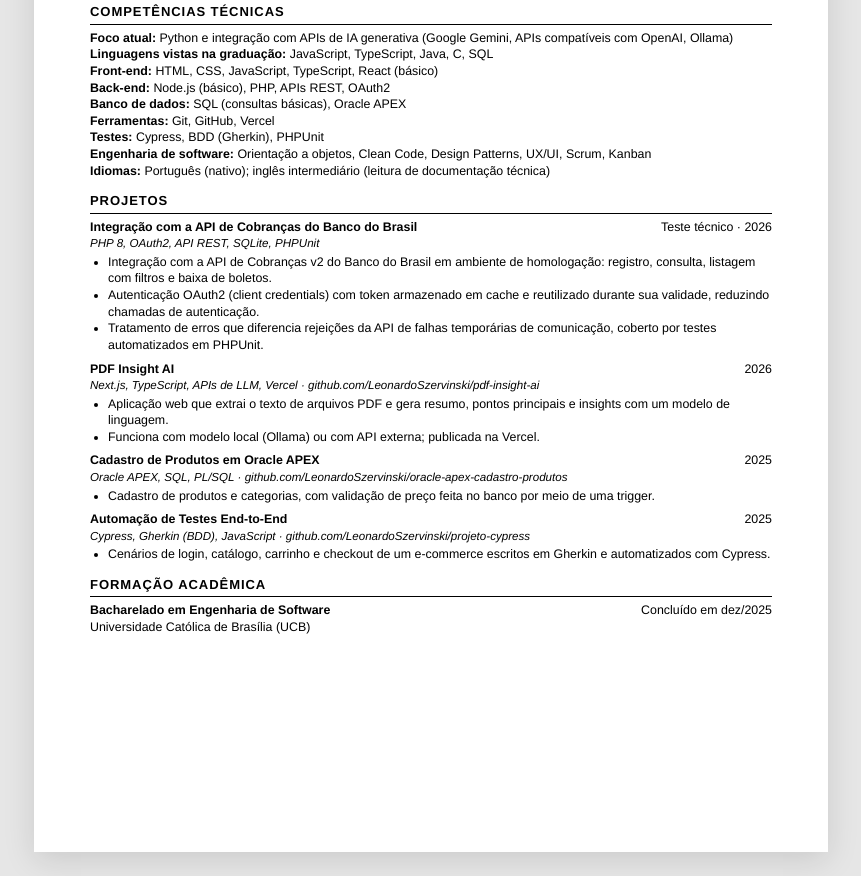
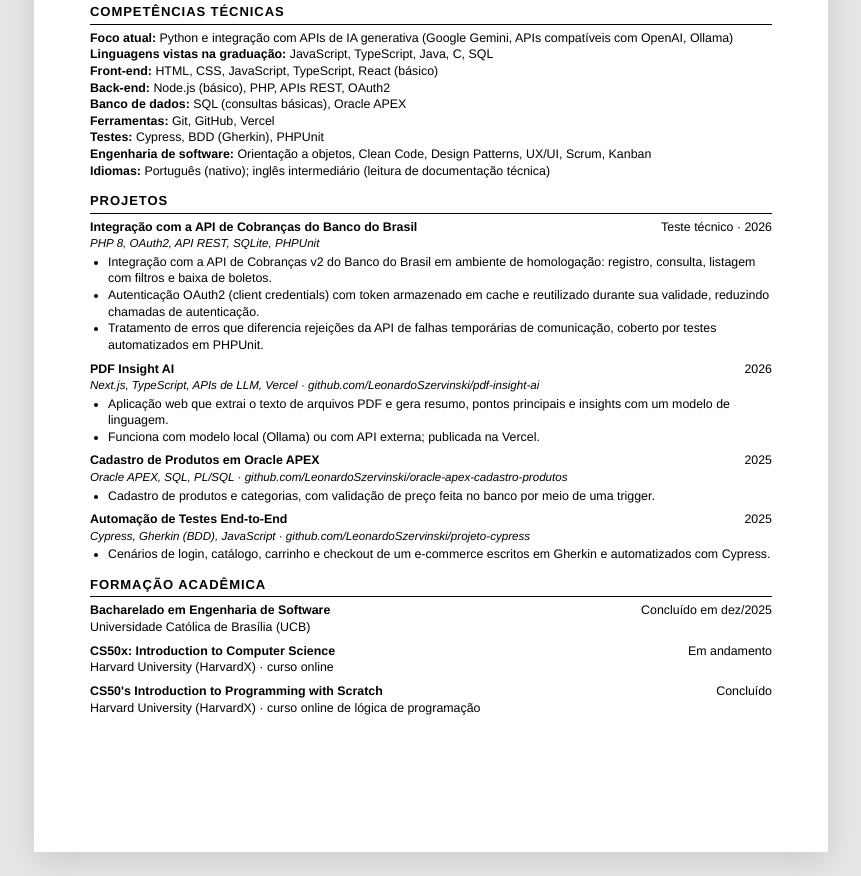
Before and after one commit to LeonardoSzervinski/portfolio, a website: page resume.html in a window 1280 px wide. Shown: the part 295-1171 px from the top of the page, without its empty margins (209-1070 px from the left). Drawn offline with Linux system fonts and the light colour scheme.

Commit message:
Adiciona cursos CS50 ao currículo

```diff
--- a/resume.html
+++ b/resume.html
@@ -97,6 +97,14 @@
     <div class="head"><b><span data-l="pt">Bacharelado em Engenharia de Software</span><span data-l="en">B.Sc. in Software Engineering</span></b><em><span data-l="pt">Concluído em dez/2025</span><span data-l="en">Completed in Dec 2025</span></em></div>
     <div class="school"><span data-l="pt">Universidade Católica de Brasília (UCB)</span><span data-l="en">Catholic University of Brasília (UCB)</span></div>
   </div>
+  <div class="item">
+    <div class="head"><b>CS50x: Introduction to Computer Science</b><em><span data-l="pt">Em andamento</span><span data-l="en">In progress</span></em></div>
+    <div class="school"><span data-l="pt">Harvard University (HarvardX) · curso online</span><span data-l="en">Harvard University (HarvardX) · online course</span></div>
+  </div>
+  <div class="item">
+    <div class="head"><b>CS50's Introduction to Programming with Scratch</b><em><span data-l="pt">Concluído</span><span data-l="en">Completed</span></em></div>
+    <div class="school"><span data-l="pt">Harvard University (HarvardX) · curso online de lógica de programação</span><span data-l="en">Harvard University (HarvardX) · online programming logic course</span></div>
+  </div>
 </div>
 </body>
 </html>
```
Also changed, not shown: 2 other files.
